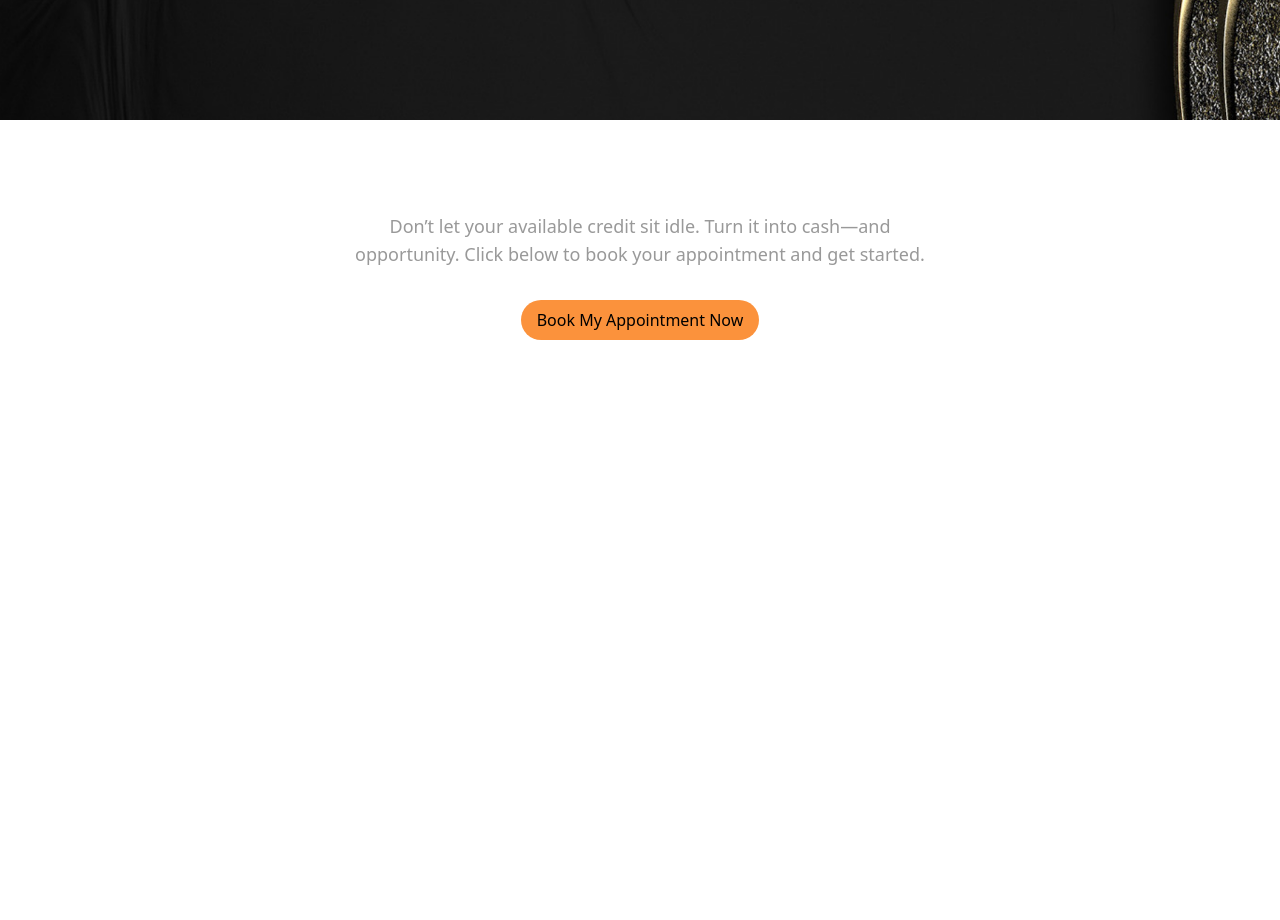
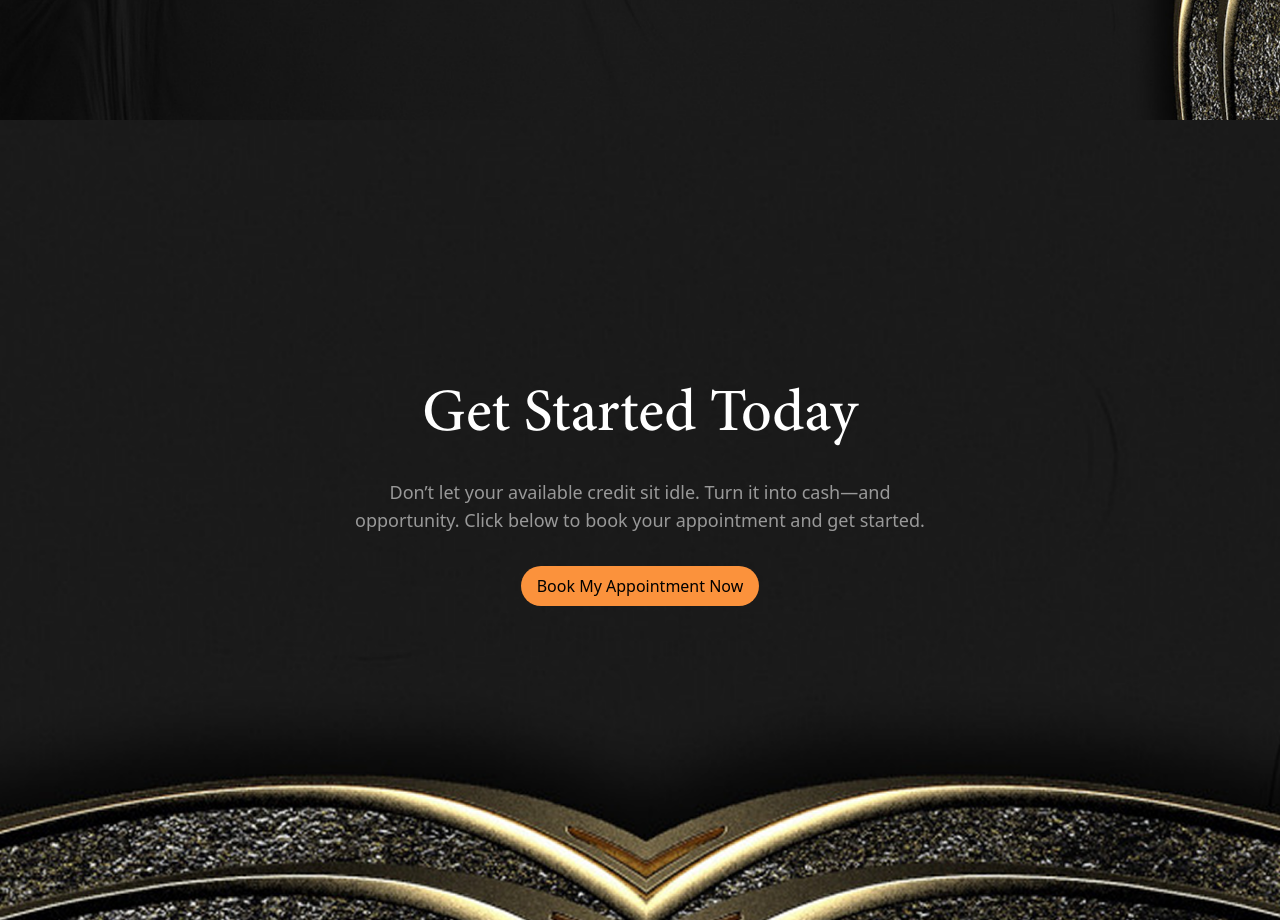
Before and after one commit to Daniellmm/king-site-2, a React (Vite) app: page / in a window 1280 px wide. Shown: the part 2840-3760 px from the top of the page. Before the commit the page ends 3180 px from the top, so only its background shows below. Built offline with nearby package versions, Linux system fonts and the light colour scheme.

Commit message:
updated last page

```diff
--- a/src/pages/Hto.jsx
+++ b/src/pages/Hto.jsx
@@ -252,7 +252,7 @@ const Hto = () => {
           </div>
         </section>
 
-        <section classNa  me='lg:px-20 px-5 pt-20  last-sec flex flex-col justify-center items-center pb-32 lg:min-h-[100vh]'>
+        <section className='lg:px-20 px-5 pt-20  last-sec flex flex-col justify-center items-center pb-32 lg:min-h-[100vh]'>
           <div className='flex flex-col justify-center items-center gap-8'>
             <h1 className='text-white text-4xl lg:text-6xl' style={{ fontFamily: 'Minion Pro, serif' }}>
               Get Started Today
```
